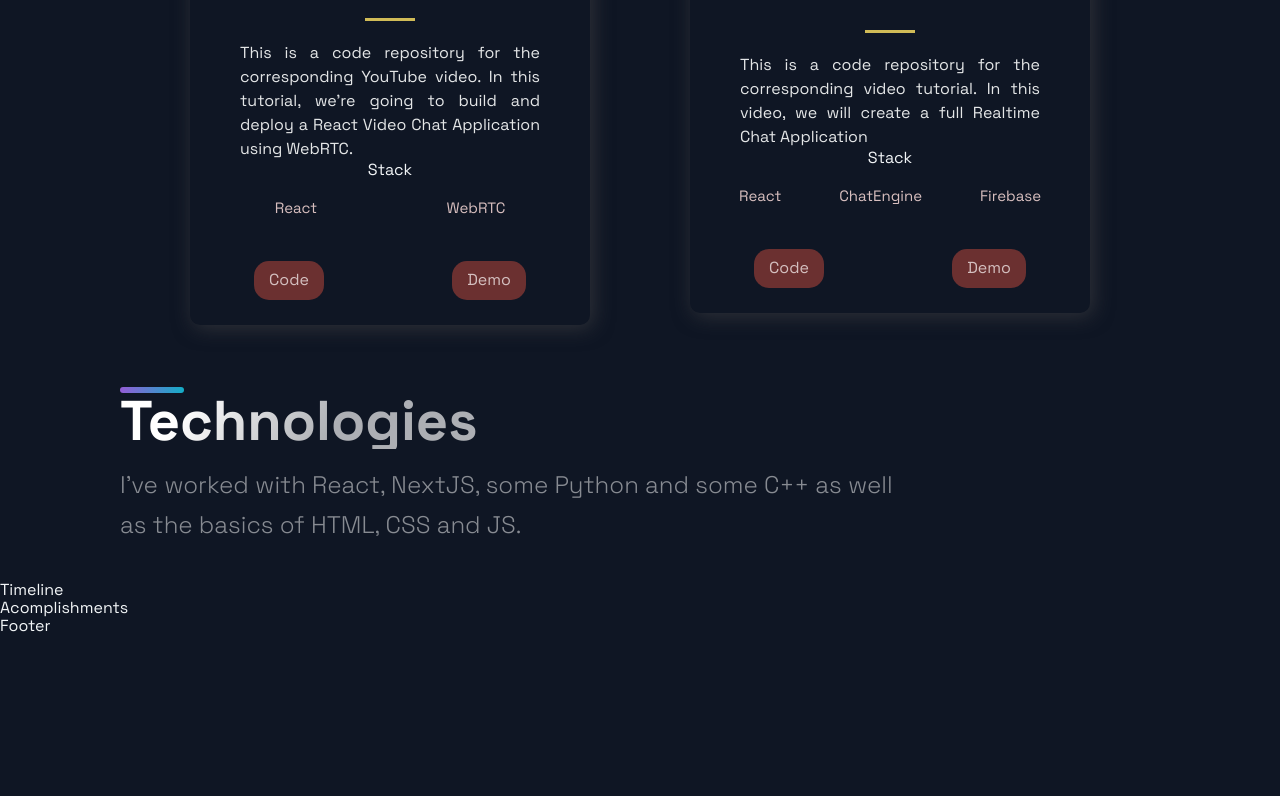
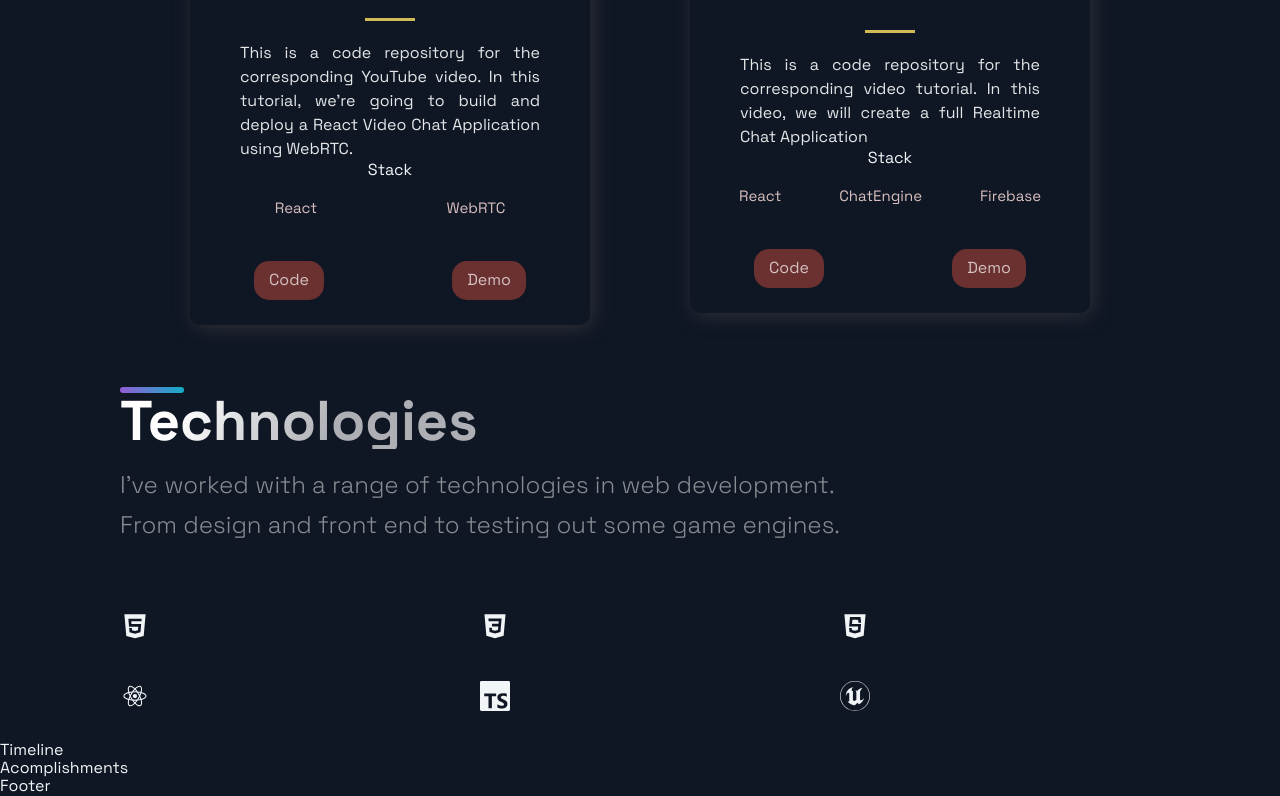
Before and after one commit to ChristianSB89/portfolio-next, a Next.js app in the folder portfolio-next/: page / in a window 1280 px wide. Shown: the part 1838-2634 px from the top of the page. Before the commit the page ends 2474 px from the top, so only its background shows below. Built offline with nearby package versions, Linux system fonts and the light colour scheme.

Commit message:
Made tech section

```diff
--- a/portfolio-next/src/components/Technologies/Technologies.jsx
+++ b/portfolio-next/src/components/Technologies/Technologies.jsx
@@ -1,5 +1,6 @@
 import React from "react";
-import { DiFirebase, DiReact, DiZend } from "react-icons/di";
+import { DiHtml5, DiCss3, DiJavascript, DiReact, DiZend } from "react-icons/di";
+import { SiUnrealengine, SiTypescript } from "react-icons/si";
 import {
   Section,
   SectionDivider,
@@ -19,9 +20,29 @@ const Technologies = () => (
     <SectionDivider />
     <SectionTitle>Technologies</SectionTitle>
     <SectionText>
-      I've worked with React, NextJS, some Python and some C++ as well as the
-      basics of HTML, CSS and JS.
+      I've worked with a range of technologies in web development.
+      <br /> From design and front end to testing out some game engines.
     </SectionText>
+    <List>
+      <ListItem>
+        <DiHtml5 size="3rem" />
+      </ListItem>
+      <ListItem>
+        <DiCss3 size="3rem" />
+      </ListItem>
+      <ListItem>
+        <DiJavascript size="3rem" />
+      </ListItem>
+      <ListItem>
+        <DiReact size="3rem" />
+      </ListItem>
+      <ListItem>
+        <SiTypescript size="3rem" />
+      </ListItem>
+      <ListItem>
+        <SiUnrealengine size="3rem" />
+      </ListItem>
+    </List>
   </Section>
 );
 
```
